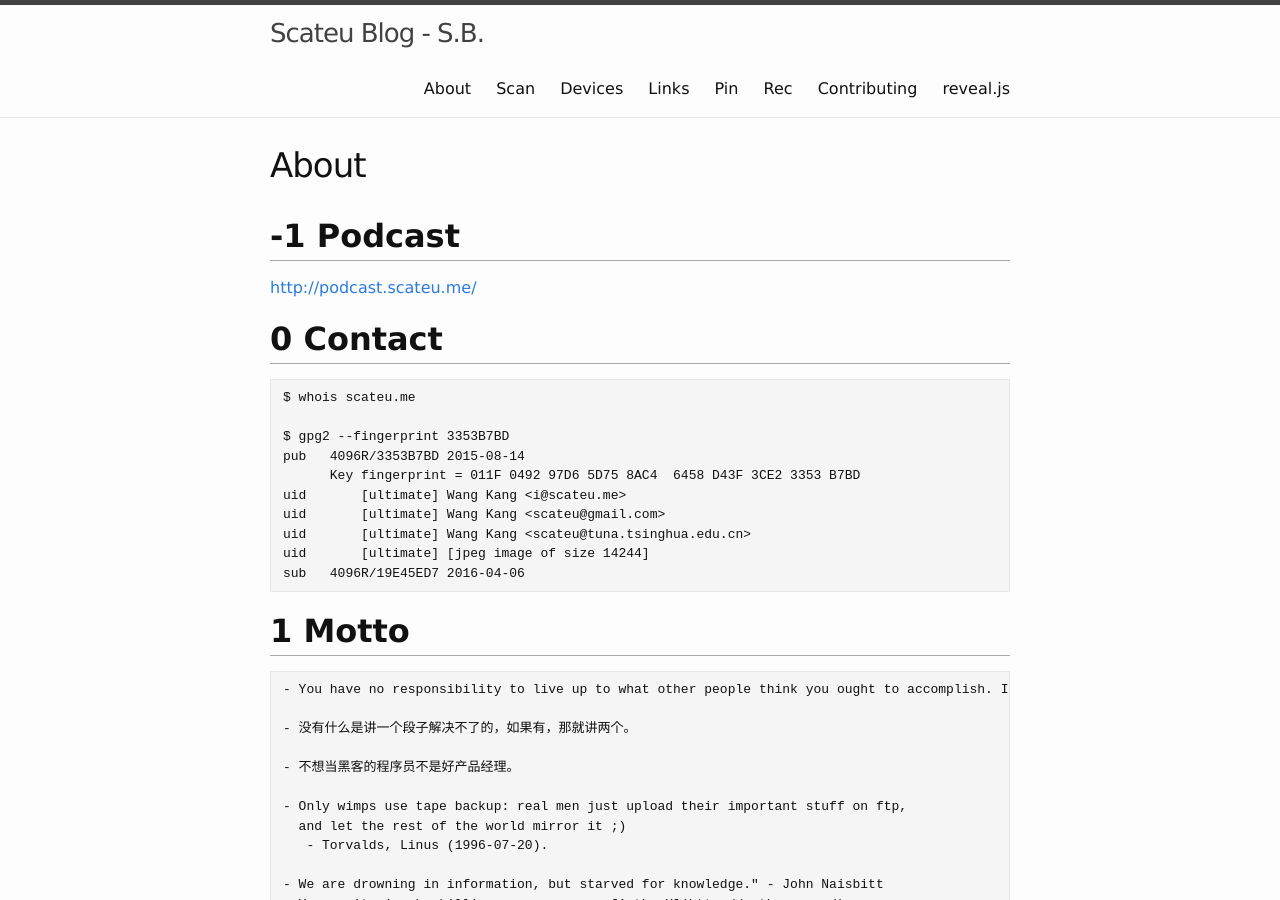
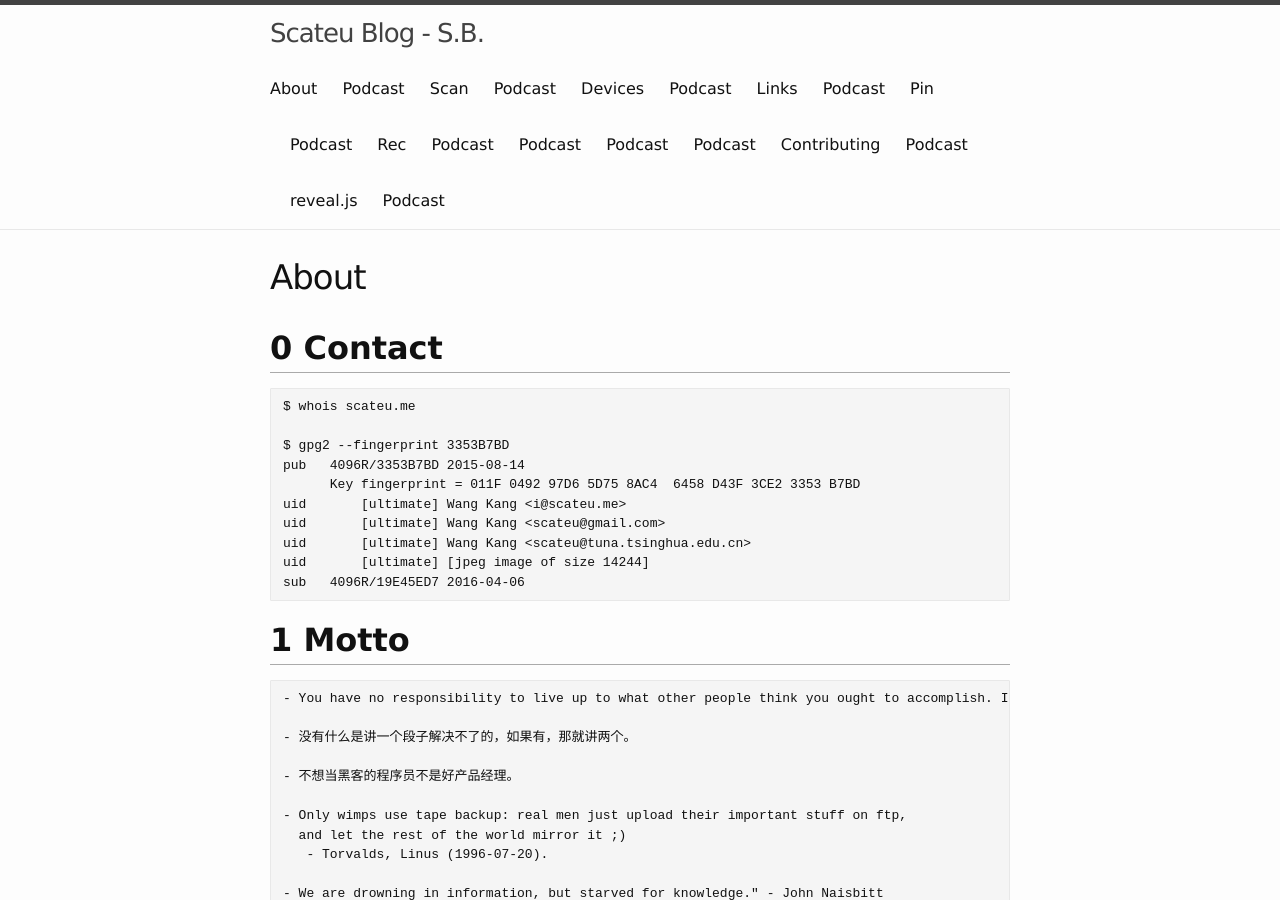
Before and after one commit to scateu/scateu.github.io, a Jekyll site: the page built from _pages/01-about.md, in a window 1280 px wide and 900 px high. Built offline with Jekyll 4.4.1, drawn with Linux system fonts in a browser that asks for light colours; comment, search, counter and statistics services are not loaded.

Commit message:
Sun Jul 21 17:30:30 CST 2019

```diff
--- a/_includes/header.html
+++ b/_includes/header.html
@@ -18,6 +18,7 @@
           {% if page.title %}
           <a class="page-link" href="{{ page.url | prepend: site.baseurl }}">{{ page.title }}</a>
           {% endif %}
+          <a class="page-link" href="http://podcast.scateu.me">Podcast</a>
         {% endfor %}
       </div>
     </nav>
--- a/_pages/01-about.md
+++ b/_pages/01-about.md
@@ -3,10 +3,6 @@
 title: About
 permalink: /about/
 ---
-
-## -1 Podcast
-
-<http://podcast.scateu.me/>
 
 ## 0 Contact
 
```
